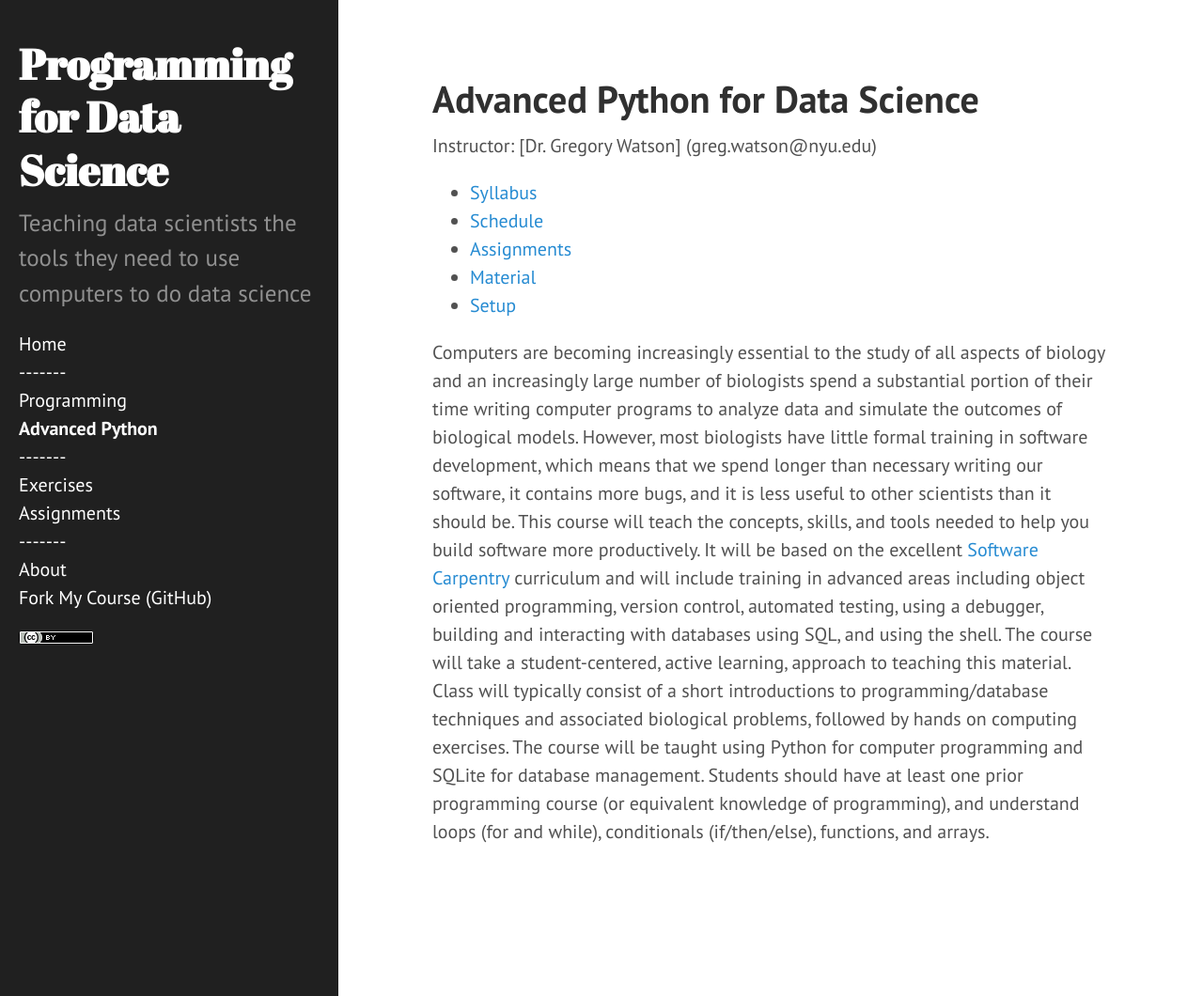
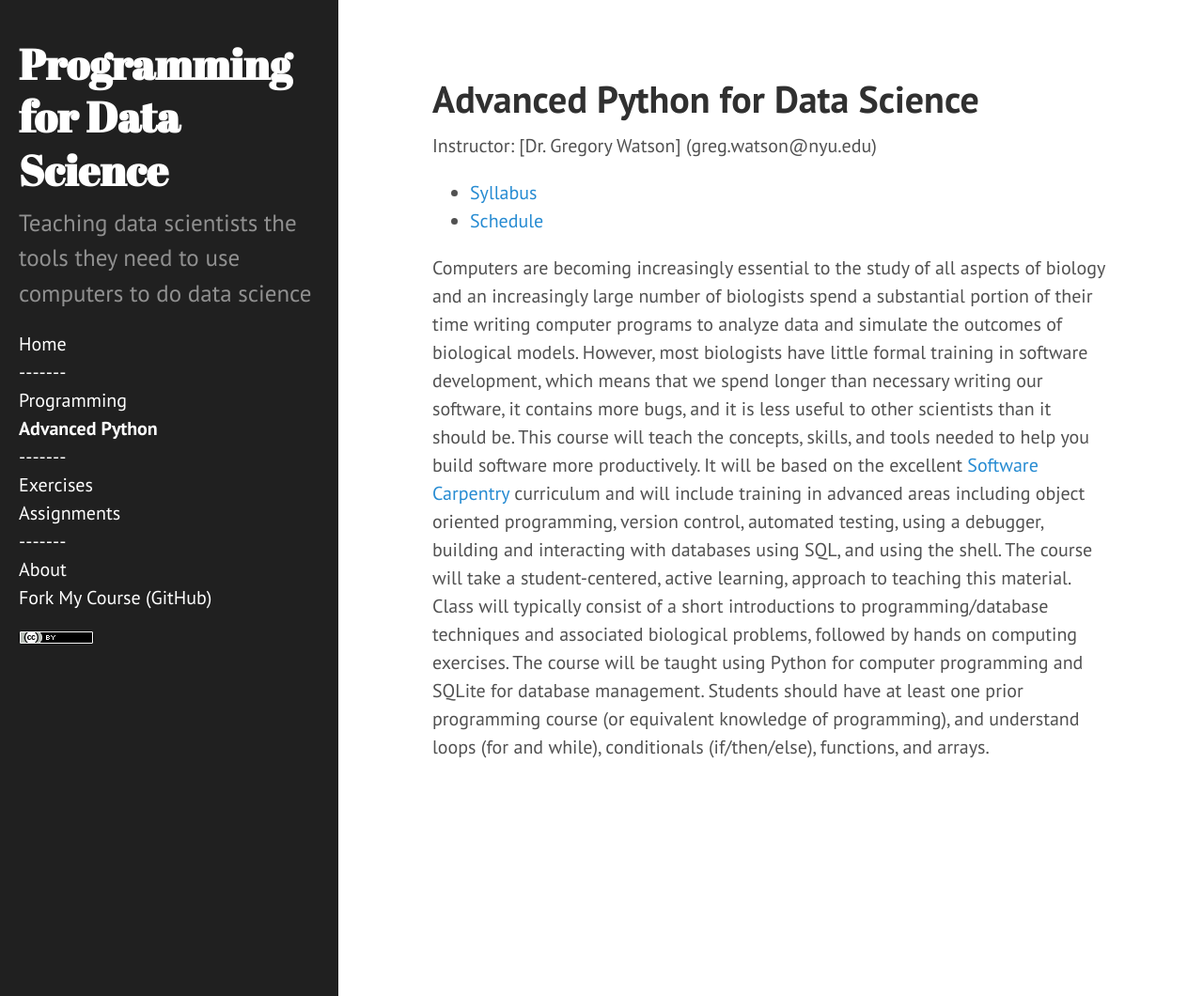
Before and after one commit to nyu-cds/courses, a Jekyll site: the page built from advanced.md, in a window 1280 px wide and 1060 px high. Shown: the whole window at 94% size. Built offline with Jekyll 4.4.1, drawn with Linux system fonts in a browser that asks for light colours; some of the changed lines change nothing that is shown.

Commit message:
Update advanced.md

```diff
--- a/advanced.md
+++ b/advanced.md
@@ -7,11 +7,13 @@ redirect_from: /advanced-programming/
 Instructor: [Dr. Gregory Watson]
 (greg.watson@nyu.edu)
 
-* [Syllabus](/syllabus/advanced-syllabus)
-* [Schedule](/syllabus/advanced-schedule)
-* [Assignments](/assignments)
-* [Material](/material)
-* [Setup](/computer-setup)
+* [Syllabus]({{ page.url | prepend: site.github.url }}syllabus/advanced-syllabus)
+* [Schedule]({{ page.url | prepend: site.github.url }}syllabus/advanced-schedule)
+{% comment %}
+* [Assignments]({{ page.url | prepend: site.github.url }}assignments)
+* [Material]({{ page.url | prepend: site.github.url }}material)
+* [Setup]({{ page.url | prepend: site.github.url }}computer-setup)
+{% endcomment %}
 
 Computers are becoming increasingly essential to the study of
 all aspects of biology and an increasingly large number of biologists spend a
```
